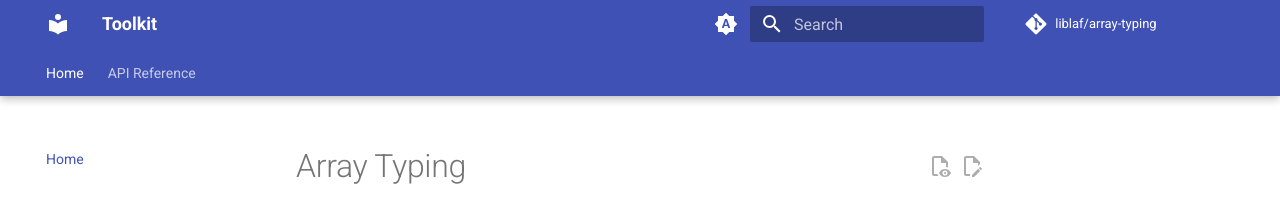
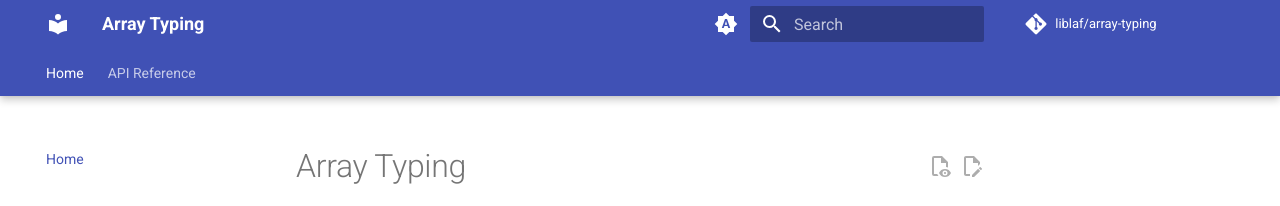
Before and after one commit to liblaf/array-typing, an MkDocs documentation site: the page built from docs/README.md, in a window 1280 px wide. Shown: the top 206 px of the page. Built offline with MkDocs 1.6.1 and Material for MkDocs 9.7.7, drawn with Linux system fonts in a browser that asks for light colours; comment, search, counter and statistics services are not loaded.

Commit message:
chore: update project name and documentation location
- Refactor site name in configuration to reflect new project focus.
- Adjust README location to align with updated documentation structure.

```diff
--- a/mkdocs.yaml
+++ b/mkdocs.yaml
@@ -1,5 +1,5 @@
 # yaml-language-server: $schema=https://squidfunk.github.io/mkdocs-material/schema.json
-site_name: Toolkit
+site_name: Array Typing
 site_url:
   !ENV [
     SITE_URL,
--- a/pyproject.toml
+++ b/pyproject.toml
@@ -30,7 +30,7 @@ dependencies = [
 ]
 description = "Add your description here"
 name = "array-typing"
-readme = "README.md"
+readme = "docs/README.md"
 requires-python = ">=3.11"
 version = "0.0.0"
 
```
Also changed, not shown: README.md (deleted, +0 -1 lines).
